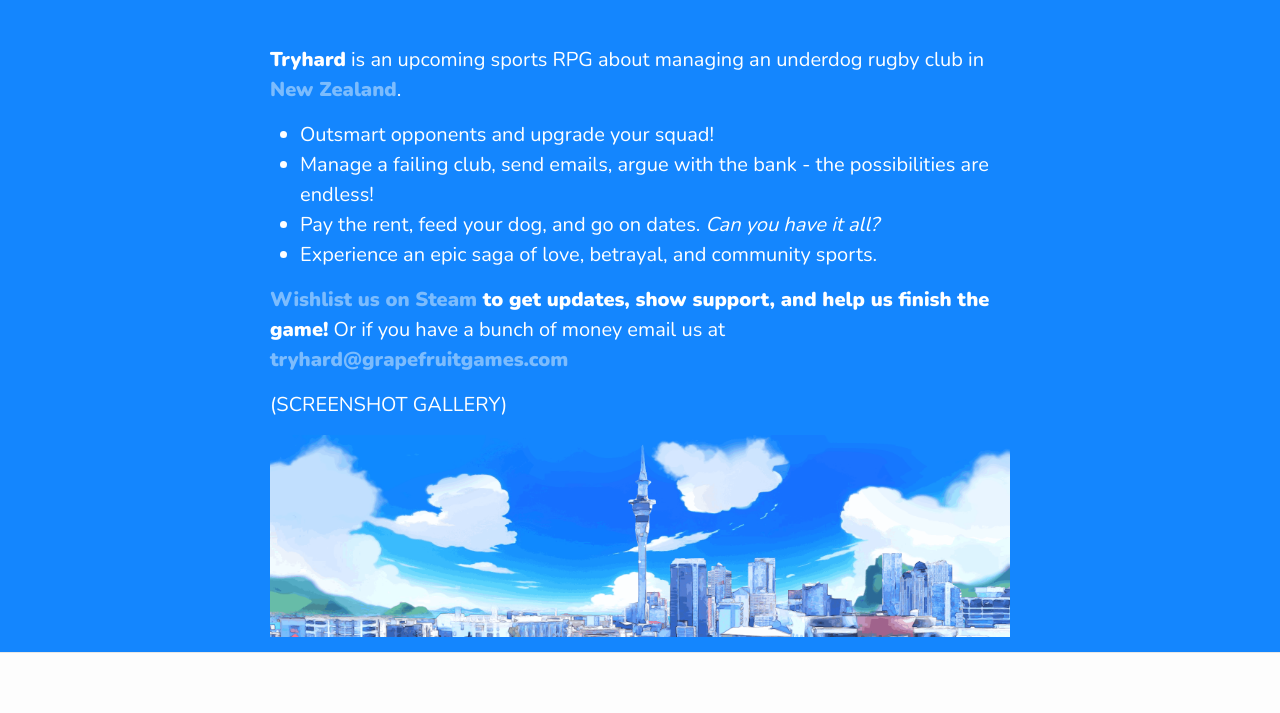
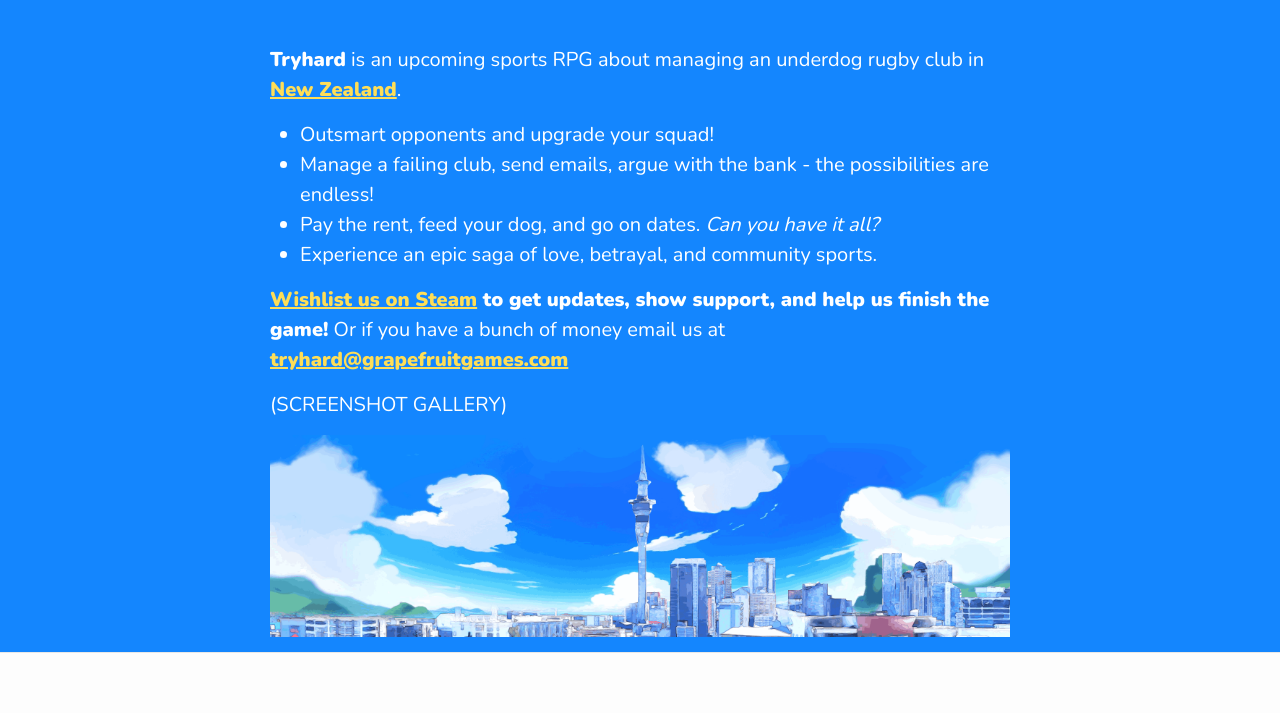
Before and after one commit to grapefruit-games/grapefruit-games.github.io, a Jekyll site: the page built from tryhard/index.markdown, in a window 1280 px wide. Shown: the part 581-1294 px from the top of the page. Built offline with Jekyll 4.4.1, drawn with Linux system fonts in a browser that asks for light colours.

Commit message:
Update custom-style.css

```diff
--- a/assets/css/custom-style.css
+++ b/assets/css/custom-style.css
@@ -1,7 +1,7 @@
 @import url('https://fonts.googleapis.com/css2?family=Poppins&display=swap');
 @import url('https://fonts.googleapis.com/css2?family=Nunito:wght@400;900&display=swap');
 
-body { font-family: 'Poppins', sans-serif !important; }
+body { font-family: 'Poppins', sans-serif !important; margin: 0 auto;}
 
 header h1 { background-image: url('https://grapefruitgames.com/images/Logo.png');
 background-repeat: no-repeat; background-size: 64px;
@@ -26,7 +26,7 @@
 }
 
 .tryhard { font-family: 'Nunito', sans-serif !important; background-color: #1486fe; color: white; font-size: 20px; margin: 0; padding: 0;}
-.tryhard a { color: #7cbcfd; font-weight: bold; }
+.tryhard a { color: #FEDE57; font-weight: bold; text-decoration: underline;}
 .tryhard h1 { text-align: center; font-size: 100px !important; text-transform: uppercase; color: #FEDE57; display: block;
   font-weight: 900;
   font-style: italic;
```
